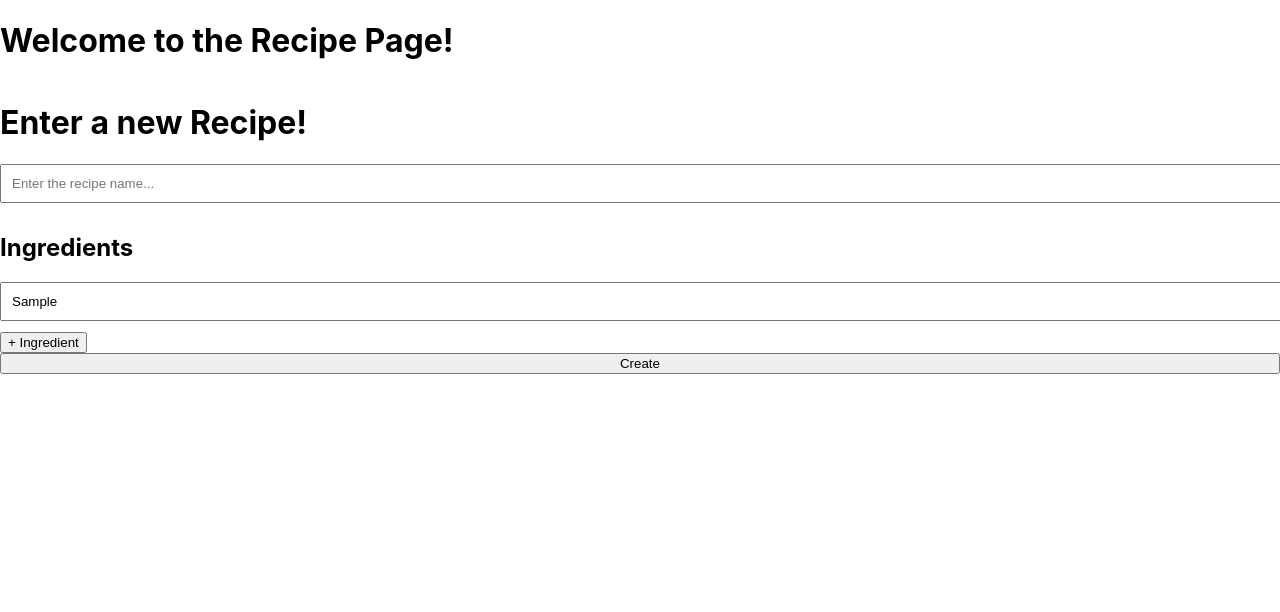
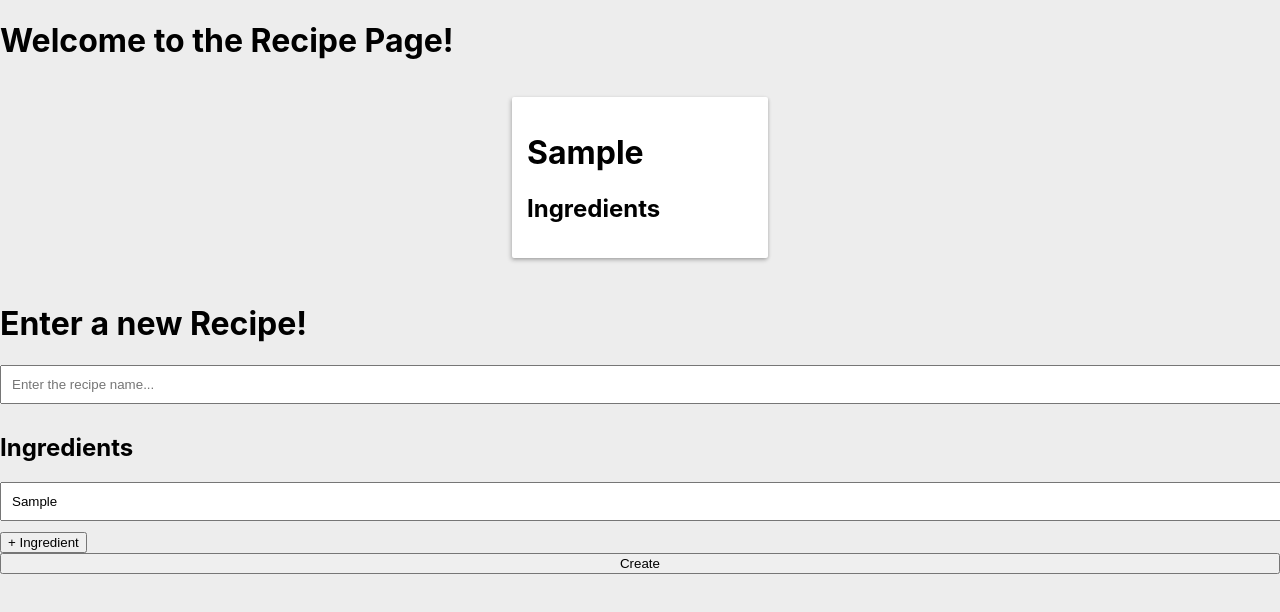
Before and after one commit to atranchida/recipe-book, a React (Create React App) app: page / in a window 1280 px wide. Both pictures are taken after typing "Sample", "Sample" into the empty fields and a click on the button "Create". Shown: the top 612 px of the page. Built offline with nearby package versions, Linux system fonts and the light colour scheme.

Commit message:
adds some styling

```diff
--- a/src/App.css
+++ b/src/App.css
@@ -1,3 +1,7 @@
+html {
+  background-color: #ededed;
+}
+
 .App {
   text-align: center;
 }
--- a/src/App.tsx
+++ b/src/App.tsx
@@ -3,6 +3,7 @@ import './App.css';
 import RecipeForm from './components/RecipeForm';
 import { Recipe } from './interfaces/Recipe';
 import { Ingredient } from './interfaces/Ingredient';
+import RecipeList from './components/RecipeList';
 
 const Welcome = () => {
   return <h1>Welcome to the Recipe Page!</h1>
@@ -54,6 +55,8 @@ const App = () => {
   return (
     <div>
       <Welcome />
+      <RecipeList
+        recipes={recipes} />
       <RecipeForm
         handleIngredientChange={handleIngredientChange}
         handleAddIngredient={handleAddIngredient}
--- /dev/null
+++ b/src/components/RecipeList.tsx
@@ -0,0 +1,25 @@
+import React from "react";
+import { Recipe } from "../interfaces/Recipe";
+import RecipeListItem from "./RecipeListItem";
+import styles from '../css/RecipeList.module.css';
+
+interface Props {
+    recipes: Recipe[];
+}
+
+const RecipeList = ({ recipes }: Props) => {
+    return (
+        <div className={styles.RecipeList}>
+            {recipes.map(recipe => (
+                <RecipeListItem
+                    recipe={{
+                        name: recipe.name,
+                        ingredients: recipe.ingredients
+                    }}
+                />
+            ))}
+        </div>
+    );
+};
+
+export default RecipeList;
--- /dev/null
+++ b/src/components/RecipeListItem.tsx
@@ -0,0 +1,19 @@
+import React from "react";
+import { Recipe } from "../interfaces/Recipe";
+import IngredientList from "./IngredientList";
+import styles from '../css/RecipeList.module.css';
+
+interface Props {
+    recipe: Recipe;
+}
+
+const RecipeListItem = ({ recipe }: Props) => {
+    return (<div className={styles.RecipeCard}>
+        <div className={styles.CardContents}>
+            <h1>{recipe.name}</h1>
+            <IngredientList ingredients={recipe.ingredients} />
+        </div>
+    </div>)
+};
+
+export default RecipeListItem;
--- /dev/null
+++ b/src/css/RecipeList.module.css
@@ -0,0 +1,21 @@
+.RecipeList {
+    width: 100%;
+    display: flex;
+    flex-direction: column;
+    flex-wrap: wrap;
+}
+
+.RecipeCard {
+    display: flex;
+    flex-direction: column;
+
+    background-color: #fff;
+    border-radius: 2px;
+    box-shadow: -1px 2px 4px rgba(0,0,0,.25), 1px 1px 3px rgba(0,0,0,.1);
+    margin: 15px auto;
+    width: 20%;
+}
+
+.CardContents {
+    padding: 15px;
+}
```
